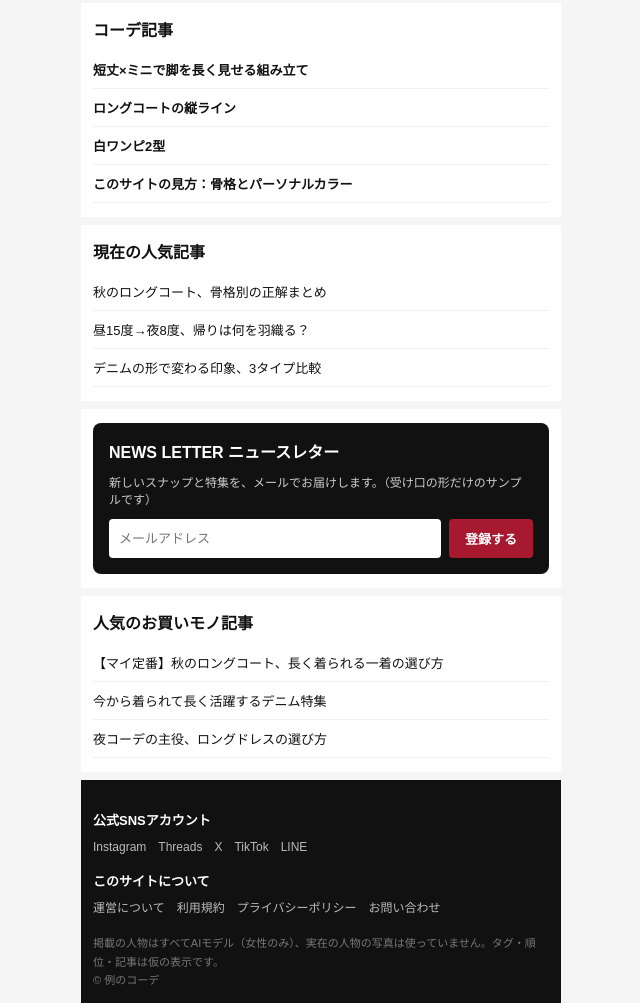
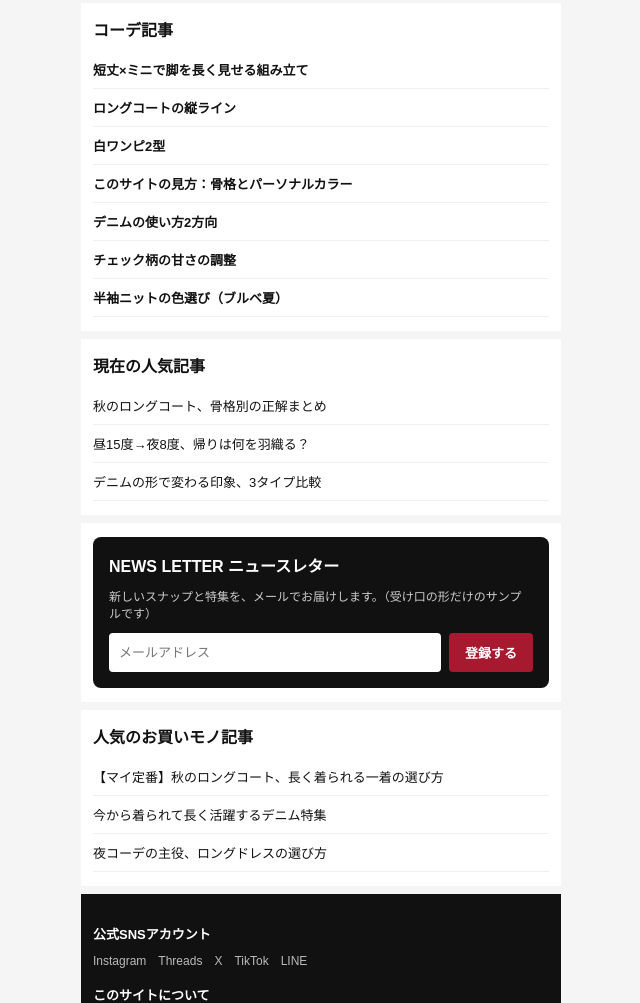
Before and after one commit to watengu/celebrity-coordinate-site, a plain HTML site: page index.html in a window 1280 px wide. Shown: the part 4278-5281 px from the top of the page, without its empty margins (319-959 px from the left). Drawn offline with Linux system fonts and the light colour scheme.

Commit message:
トップのコーデ記事リンクに article-5〜7 を追加

```diff
--- a/index.html
+++ b/index.html
@@ -180,6 +180,9 @@ ul.arts a{color:#111;text-decoration:none;font-weight:600}
     <li><a href="article-2.html">ロングコートの縦ライン</a></li>
     <li><a href="article-3.html">白ワンピ2型</a></li>
     <li><a href="article-4.html">このサイトの見方：骨格とパーソナルカラー</a></li>
+    <li><a href="article-5.html">デニムの使い方2方向</a></li>
+    <li><a href="article-6.html">チェック柄の甘さの調整</a></li>
+    <li><a href="article-7.html">半袖ニットの色選び（ブルベ夏）</a></li>
   </ul>
 </section>
 
```
